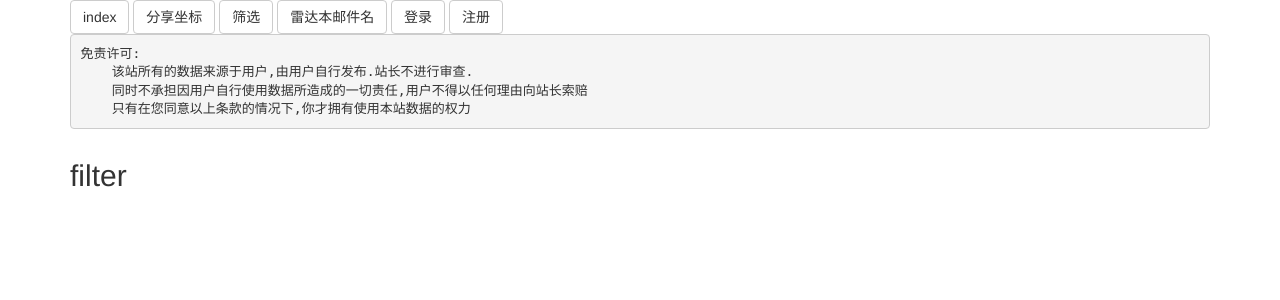
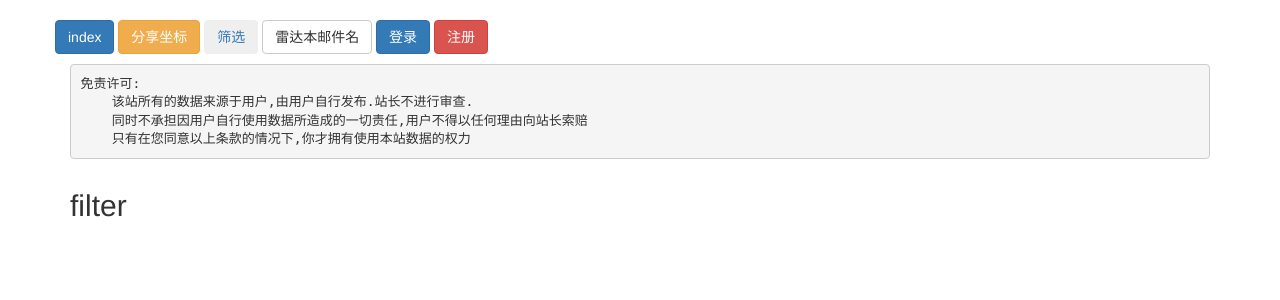
Before and after one commit to HamHuo/pad, a Flask app: page /filter.html in a window 1280 px wide. Shown: the top 300 px of the page. Run offline with Flask 2, Linux system fonts and the light colour scheme; data that the repository does not hold is empty; some libraries are stand-ins or nearby versions.

Commit message:
修改样式

```diff
--- /dev/null
+++ b/app/css/style.css
@@ -0,0 +1,22 @@
+.container {
+  margin-top: 10px;
+}
+.nav {
+  margin: 10px 0;
+}
+.nav .link {
+  display: inline-block;
+}
+.tableContet {
+  position: relative;
+  padding: 15px 0 0 0;
+  border-radius: 4px 4px 0 0;
+  border: 1px solid #ddd;
+}
+.btn-group .col-md-2 {
+  margin-bottom: 10px;
+}
+.btn-filter {
+  display: inline-block;
+  margin-bottom: 10px;
+}
--- /dev/null
+++ b/app/css/style.less
@@ -0,0 +1,24 @@
+.container{
+	margin-top: 10px;
+}
+.nav{
+	margin: 10px 0;
+	.link{
+		display: inline-block;
+	}
+}
+.tableContet{
+	position: relative;
+    padding: 15px 0 0 0;
+	border-radius: 4px 4px 0 0;
+    border: 1px solid #ddd;
+}
+.btn-group{
+	.col-md-2{
+		margin-bottom: 10px;
+	}
+}
+.btn-filter{
+	display: inline-block;
+    margin-bottom: 10px;
+}
--- a/app/templates/components/base.html
+++ b/app/templates/components/base.html
@@ -5,6 +5,7 @@
     <title>雷达坐标分享</title>
     <meta name="viewport" content="width=device-width, initial-scale=1.0">
     <link href="https://cdn.bootcss.com/bootstrap/3.3.7/css/bootstrap.min.css" rel="stylesheet">
+    <link href="../../css/style.css" rel="stylesheet">
     <script src="https://cdn.bootcss.com/jquery/3.2.1/jquery.min.js"></script>
     <script src="https://cdn.bootcss.com/bootstrap/3.3.7/js/bootstrap.min.js"></script>
     <!-- Global site tag (gtag.js) - Google Analytics -->
--- a/app/templates/components/nav.html
+++ b/app/templates/components/nav.html
@@ -1,24 +1,24 @@
-<div class="col-md-12">
-    <a href="/">
-        <button class="btn btn-default">index</button>
+<div class="col-md-12 nav">
+    <a href="/" class="link">
+        <button class="btn btn-primary">index</button>
     </a>
-    <a href="/post.html">
-        <button class="btn btn-default">分享坐标</button>
+    <a href="/post.html" class="link">
+        <button class="btn btn-warning">分享坐标</button>
     </a>
-    <a href="/filter.html">
-        <button class="btn btn-default">筛选</button>
+    <a href="/filter.html" class="link">
+        <button class="btn btn-seccess">筛选</button>
     </a>
-    <a href="/static/name.html">
+    <a href="/static/name.html" class="link">
         <button class="btn btn-default">雷达本邮件名</button>
     </a>
     {% if user %}
-        <button id="logout" class="btn btn-default">登出</button>
+        <button id="logout" class="btn btn-primary">登出</button>
     {% else %}
-        <a href="/login">
-            <button class="btn btn-default">登录</button>
+        <a href="/login" class="link">
+            <button class="btn btn-primary">登录</button>
         </a>
-        <a href="/register">
-            <button class="btn btn-default">注册</button>
+        <a href="/register" class="link">
+            <button class="btn btn-danger">注册</button>
         </a>
     {% endif %}
 </div>
--- a/app/templates/filter.html
+++ b/app/templates/filter.html
@@ -12,7 +12,7 @@
         <div class="col-md-12">
             <h2>filter</h2>
             {% for tag in tags %}
-                <a href="/tag/{{ tag.tag }}">
+                <a href="/tag/{{ tag.tag }}" class="btn-filter">
                     <button class="btn btn-default">{{ tag.tag }}</button>
                 </a>
             {% endfor %}
--- a/app/templates/index.html
+++ b/app/templates/index.html
@@ -34,7 +34,7 @@
         <hr>
     </div>
     <div class="row">
-        <div class="col-md-12">
+        <div class="col-md-12 tableContet">
             <table class="table table-striped">
                 <tr>
                     <td>纬度</td>
--- a/app/templates/post.html
+++ b/app/templates/post.html
@@ -47,7 +47,7 @@
                 </div>
                 <div class="row">
                     <div class="col-md-12">
-                        <button type="submit" class="btn btn-default">Submit</button>
+                        <button type="submit" class="btn btn-primary">Submit</button>
                     </div>
                 </div>
             </form>
--- a/app/templates/register.html
+++ b/app/templates/register.html
@@ -30,7 +30,7 @@
             </form>
             <div class="row">
                 <div class="col-md-12">
-                    <button id="submit" class="btn btn-default">Submit</button>
+                    <button id="submit" class="btn btn-primary">Submit</button>
                 </div>
             </div>
             <script>
```
